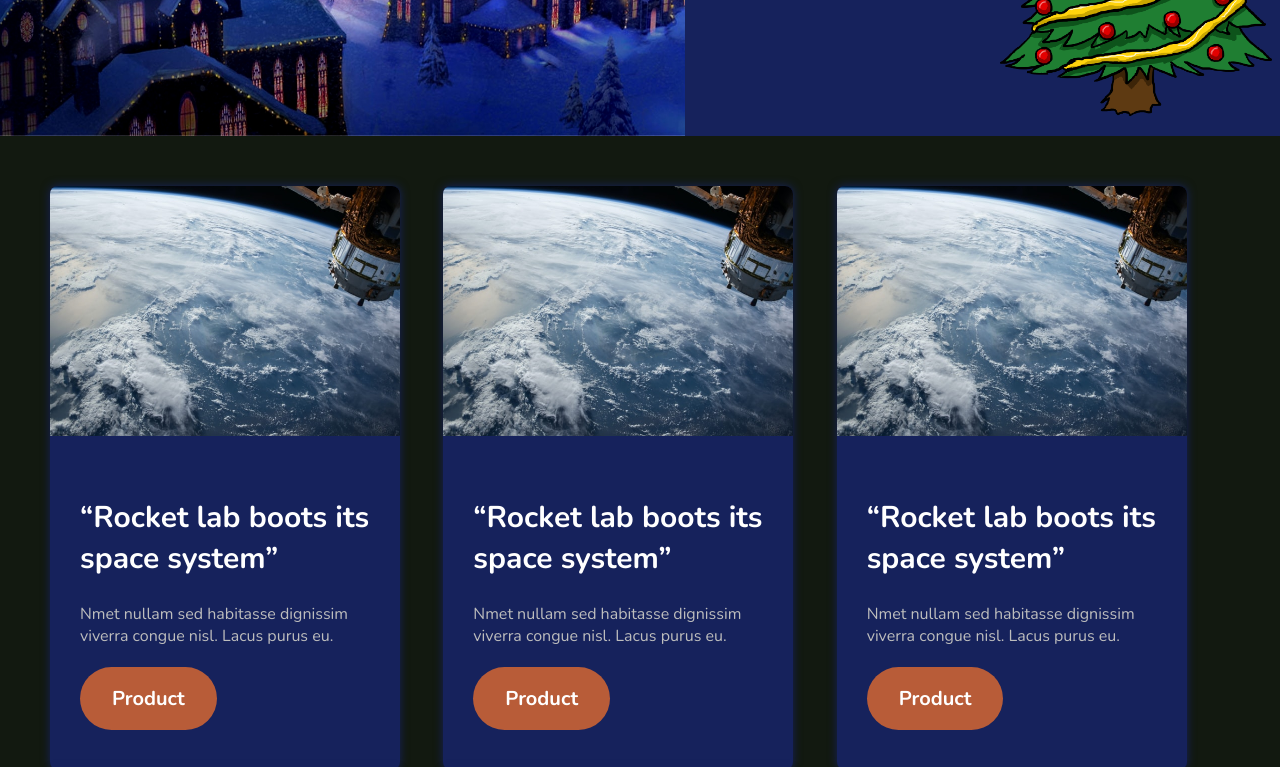
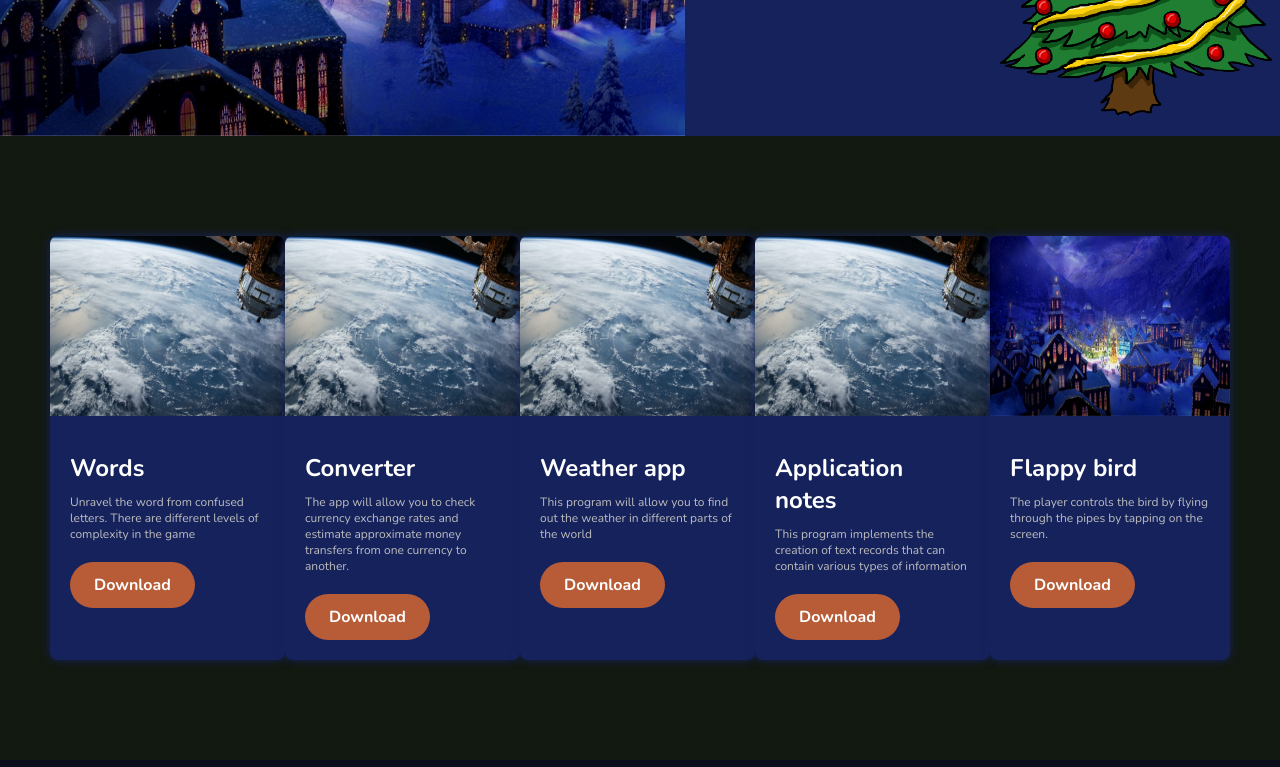
Before and after one commit to BSTU-BLUE-Airline/OPI_LAB12, a plain HTML site: page site/index.html in a window 1280 px wide. Shown: the part 2340-3107 px from the top of the page. Drawn offline with nearby package versions, Linux system fonts and the light colour scheme.

Commit message:
Обновление сайта 1.2

```diff
--- a/site/index.html
+++ b/site/index.html
@@ -107,13 +107,13 @@
                     </div>
                     <div class="card_text">
                         <div class="card_title">
-                            <p>“Rocket lab boots its space system”</p>
+                            <p>Words</p>
                         </div>
                         <div class="card_subtitle">
-                            <p>Nmet nullam sed habitasse dignissim viverra congue nisl. Lacus purus eu.</p>
+                            <p>Unravel the word from confused letters. There are different levels of complexity in the game</p>
                         </div>
                         <div class="card_btn">
-                            <button class="btn">Product</button>
+                            <button class="btn">Download</button>
                         </div>
                     </div>
                 </div>
@@ -123,13 +123,13 @@
                     </div>
                     <div class="card_text">
                         <div class="card_title">
-                            <p>“Rocket lab boots its space system”</p>
+                            <p>Converter</p>
                         </div>
                         <div class="card_subtitle">
-                            <p>Nmet nullam sed habitasse dignissim viverra congue nisl. Lacus purus eu.</p>
+                            <p>The app will allow you to check currency exchange rates and estimate approximate money transfers from one currency to another.</p>
                         </div>
                         <div class="card_btn">
-                            <button class="btn">Product</button>
+                            <button class="btn">Download</button>
                         </div>
                     </div>
                 </div>
@@ -139,13 +139,13 @@
                     </div>
                     <div class="card_text">
                         <div class="card_title">
-                            <p>“Rocket lab boots its space system”</p>
+                            <p>Weather app</p>
                         </div>
                         <div class="card_subtitle">
-                            <p>Nmet nullam sed habitasse dignissim viverra congue nisl. Lacus purus eu.</p>
+                            <p>This program will allow you to find out the weather in different parts of the world</p>
                         </div>
                         <div class="card_btn">
-                            <button class="btn">Product</button>
+                            <button class="btn">Download</button>
                         </div>
                     </div>
                 </div>
@@ -155,13 +155,13 @@
                     </div>
                     <div class="card_text">
                         <div class="card_title">
-                            <p>“Rocket lab boots its space system”</p>
+                            <p>Application notes</p>
                         </div>
                         <div class="card_subtitle">
-                            <p>Nmet nullam sed habitasse dignissim viverra congue nisl. Lacus purus eu.</p>
+                            <p>This program implements the creation of text records that can contain various types of information</p>
                         </div>
                         <div class="card_btn">
-                            <button class="btn">Product</button>
+                            <button class="btn">Download</button>
                         </div>
                     </div>
                 </div>
@@ -171,13 +171,13 @@
                     </div>
                     <div class="card_text">
                         <div class="card_title">
-                            <p>“Rocket lab boots its space system”</p>
+                            <p>Flappy bird</p>
                         </div>
                         <div class="card_subtitle">
-                            <p>Nmet nullam sed habitasse dignissim viverra congue nisl. Lacus purus eu.</p>
+                            <p>The player controls the bird by flying through the pipes by tapping on the screen.</p>
                         </div>
                         <div class="card_btn">
-                            <button class="btn">Product</button>
+                            <button class="btn">Download</button>
                         </div>
                     </div>
                 </div>
--- a/site/sass/style.sass
+++ b/site/sass/style.sass
@@ -225,48 +225,55 @@ body
     .product
         max-width: 100%
         width: 100%
-        padding: 50px
+        padding-left: 50px
+        padding-right: 50px
+        padding-top: 100px
+        padding-bottom: 100px
+
         .product_container
-            display: grid
-            grid-template-columns: repeat(3, 1fr)
+            display: flex
+            justify-content: space-between
+            width: 100%
             .product_card
                 border-radius: 8px
                 background: #16225c
-                box-shadow: 4px 4px 40px 0px rgba(0, 0, 0, 0.12)
-                padding-bottom: 10px
-                max-width: 350px
-                width: 100%
+                max-width: 240px
                 box-shadow: 0 0 10px #16225c
                 .card_image
                     img
                         border-top-left-radius: 8px
                         border-top-right-radius: 8px
-                        width: 350px
-                        height: 250px
+                        width: 100%
+                        height: 180px
                 .card_text
-                    padding: 30px
+                    display: flex
+                    flex-direction: column
+                    padding: 20px
                     .card_title
-                        margin-top: 25px
+                        max-width: 200px
+                        margin-top: 10px
                         color: white
-                        font-size: 30px
+                        font-size: 24px
                         font-style: normal
                         font-weight: 700
                         line-height: normal
                     .card_subtitle
-                        margin-top: 24px
+                        max-width: 200px
+                        margin-top: 10px
                         color: var(--Gray-4, #BDBDBD)
-                        font-size: 16px
+                        font-size: 12px
                         font-style: normal
                         font-weight: 400
                         line-height: normal
                     .card_btn
+                        justify-self: flex-end
                         padding-top: 20px
                         .btn
                             border-radius: 40px
                             background: var(--Caramel, #B85C38)
-                            padding: 18px 32px
+                            padding: 12px 24px
                             color: #FFF
-                            font-size: 20px
+                            font-size: 16px
                             font-style: normal
                             font-weight: 700
                             line-height: normal
```
Also changed, not shown: site/css/style.css.
